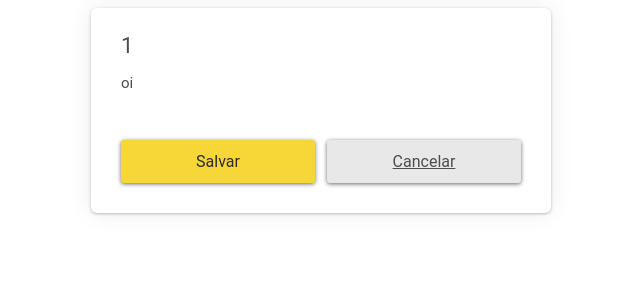
After one commit to stefanerr/tecweb-2026-2-projeto1B, a Django app: page /editar/1 in a window 1280 px wide. The commit adds this page. Shown: the top 300 px of the page, without its empty margins (319-959 px from the left). Run offline with Django 5.2, Linux system fonts and the light colour scheme; data comes from the database, SQL or seed files in the repository; both versions use the stored data as it was after the commit.

Commit message:
delete e edit implementados

```diff
--- /dev/null
+++ b/notes/templates/notes/edit.html
@@ -0,0 +1,15 @@
+{% extends "notes/base.html" %}
+
+{% block content %}
+<div class="container">
+  <form method="post" class="form-card">
+    {% csrf_token %}
+    <input class="form-card-title" type="text" name="titulo" value="{{ note.title }}" />
+    <textarea class="autoresize" name="detalhes">{{ note.content }}</textarea>
+    <div class="edit-actions">
+      <input class="btn" type="submit" value="Salvar" />
+      <a class="btn cancel-btn" href="{% url 'index' %}">Cancelar</a>
+    </div>
+  </form>
+</div>
+{% endblock %}
--- a/notes/templates/notes/index.html
+++ b/notes/templates/notes/index.html
@@ -22,6 +22,10 @@
       <div class="card-content">
         <p>{{ note.content }}</p>
       </div>
+      <div class="card-actions">
+        <a href="{% url 'edit' note.id %}">Editar</a>
+        <a class="delete" href="{% url 'delete' note.id %}">Excluir</a>
+      </div>
     </div>
     {% endfor %}
   </div>
--- a/notes/urls.py
+++ b/notes/urls.py
@@ -4,4 +4,6 @@ from . import views
 
 urlpatterns = [
     path('', views.index, name='index'),
+    path('editar/<int:note_id>', views.edit, name='edit'),
+    path('deletar/<int:note_id>', views.delete, name='delete'),
 ]
--- a/notes/views.py
+++ b/notes/views.py
@@ -1,4 +1,4 @@
-from django.shortcuts import render, redirect
+from django.shortcuts import render, redirect, get_object_or_404
 from .models import Note
 
 
@@ -14,3 +14,21 @@ def index(request):
     else:
         all_notes = Note.objects.all()
         return render(request, 'notes/index.html', {'notes': all_notes})
+
+
+def edit(request, note_id):
+    note = get_object_or_404(Note, id=note_id)
+
+    if request.method == 'POST':
+        note.title = request.POST.get('titulo')
+        note.content = request.POST.get('detalhes')
+        note.save()
+        return redirect('index')
+
+    return render(request, 'notes/edit.html', {'note': note})
+
+
+def delete(request, note_id):
+    note = get_object_or_404(Note, id=note_id)
+    note.delete()
+    return redirect('index')
```
Also changed, not shown: db.sqlite3.
